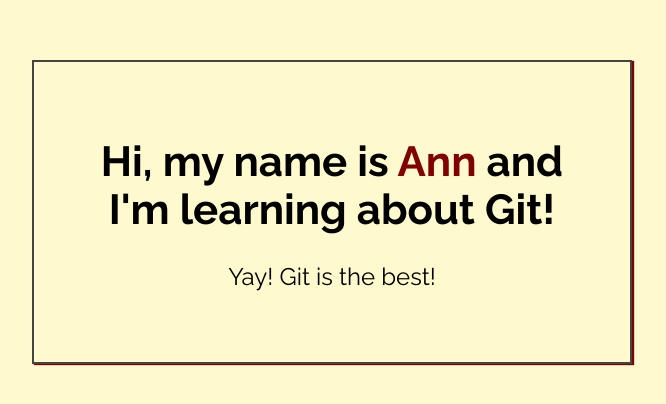
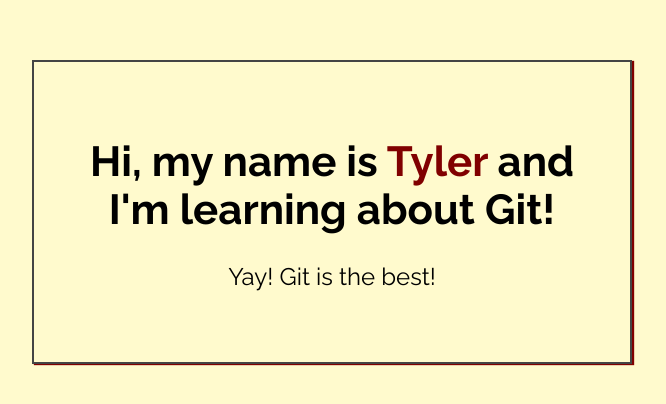
Before and after one commit to Tyler-Zorb/Seasons-Lawn-Care, a plain HTML site: page index.html in a window 1280 px wide. Shown: the part 188-592 px from the top of the page, without its empty margins (308-974 px from the left). Drawn offline with Linux system fonts and the light colour scheme.

Commit message:
Added name to index.html

```diff
--- a/index.html
+++ b/index.html
@@ -14,7 +14,7 @@
 <body>
 
     <div class="greeting">
-        <h1>Hi, my name is <span class="highlight">Ann</span> and I'm learning about Git! </h1>
+        <h1>Hi, my name is <span class="highlight">Tyler</span> and I'm learning about Git! </h1>
 
         <p>Yay! Git is the best!</p>
     </div>
```
